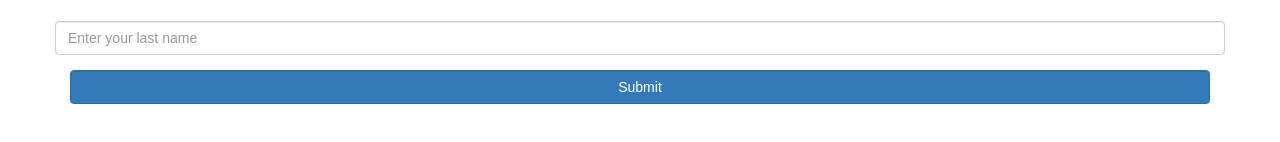
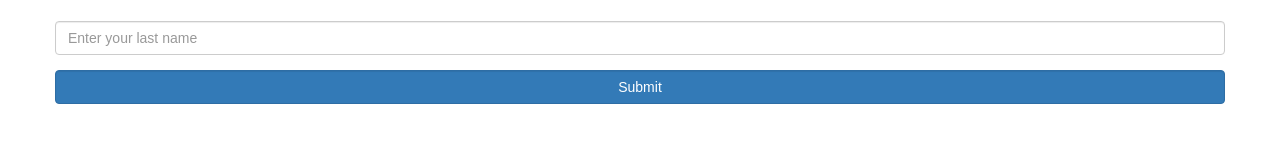
Before and after one commit to thoughtassassin/react-prototype, a React (Create React App) app: page / in a window 1280 px wide. Shown: the part 254-396 px from the top of the page. Built offline with nearby package versions, Linux system fonts and the light colour scheme.

Commit message:
Formatting and styling

```diff
--- a/src/Button.js
+++ b/src/Button.js
@@ -9,11 +9,13 @@ export class Button extends React.Component {
 
     render() {
         return (
+            <div className="form-group">
                 <button type={this.props.type}
                         id={this.props.inputId}
                         className="form-control btn btn-primary">
                     {this.props.label}
                 </button>
+            </div>
         );
     }
 }
--- a/src/Form2.js
+++ b/src/Form2.js
@@ -8,7 +8,7 @@ export class Form2 extends React.Component {
         super(props);
         this.data = Data();
         let stateValues = {};
-        this.data.forEach( item => stateValues[item.name] = '');
+        this.data.forEach( item => stateValues[item.name] = '' );
         this.state = stateValues;
 
         this.handleSubmit = this.handleSubmit.bind(this);
```
